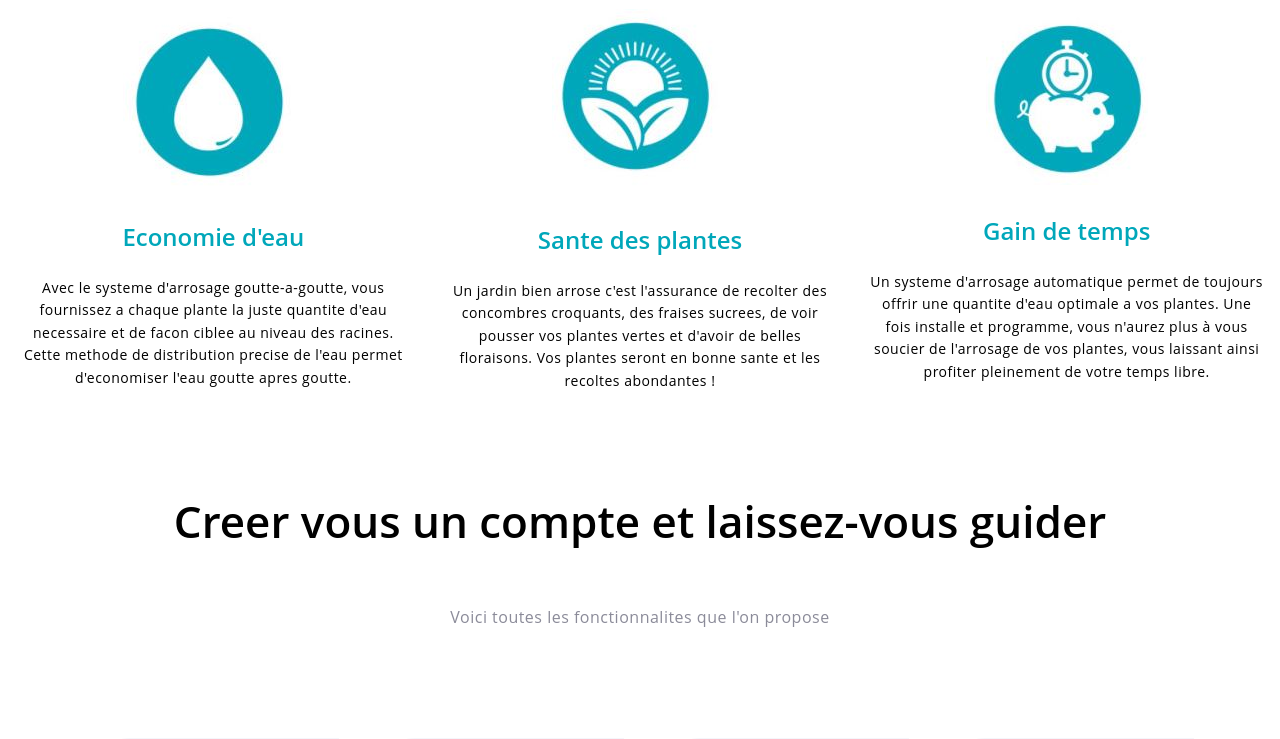
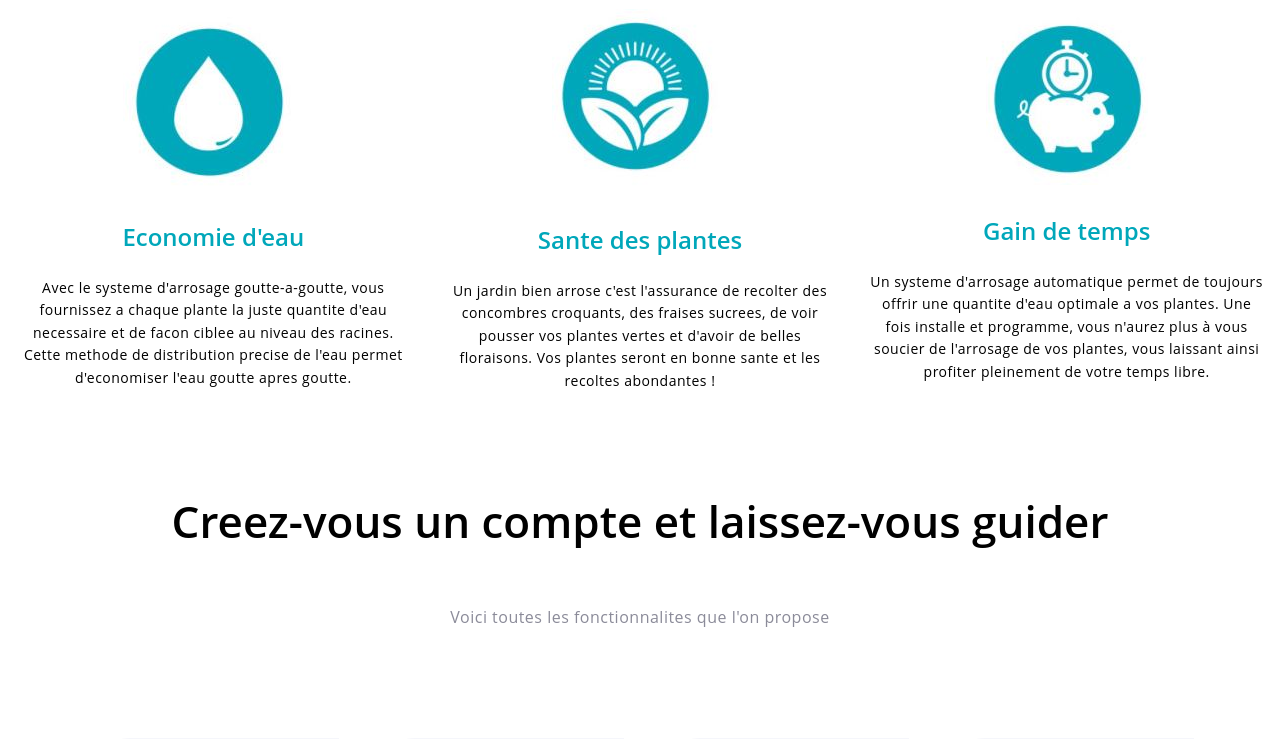
Before and after one commit to SimonMarques/ProjetArrosageIntelligent, a PHP site: page / in a window 1280 px wide. Shown: the part 801-1540 px from the top of the page. Run offline with PHP 8.4, Linux system fonts and the light colour scheme; the visitor is signed in with stand-in values (Sample User, id 1).

Commit message:
correction orthographe

```diff
--- a/AppWeb/Vue/circuits.php
+++ b/AppWeb/Vue/circuits.php
@@ -35,7 +35,7 @@ for($i=0; $i<=$nbCircuits; $i++){
         </header>
 
         <main>
-            <h1><a class="titreCircuit">Visualisation de vos circuit</a></h1>
+            <h1><a class="titreCircuit">Visualisation de vos circuits</a></h1>
             <h2 class="titre2Circuit">Veuillez sélectionner un circuit afin de le visualiser</h2>
             <img src="../Assets/CircuitPetit.png" alt="" id="imageCircuitsPetit">
 
--- a/AppWeb/index.php
+++ b/AppWeb/index.php
@@ -58,7 +58,7 @@
           </section>
 
         <section class="fonctionAppli-section-Accueil">
-          <h3>Creer vous un compte et laissez-vous guider</h3>
+          <h3>Creez-vous un compte et laissez-vous guider</h3>
           <p id="fonctionAppli-desc">Voici toutes les fonctionnalites que l'on propose</p>
 
           <div class="fonctionAppli-wrapper-Accueil">
```
